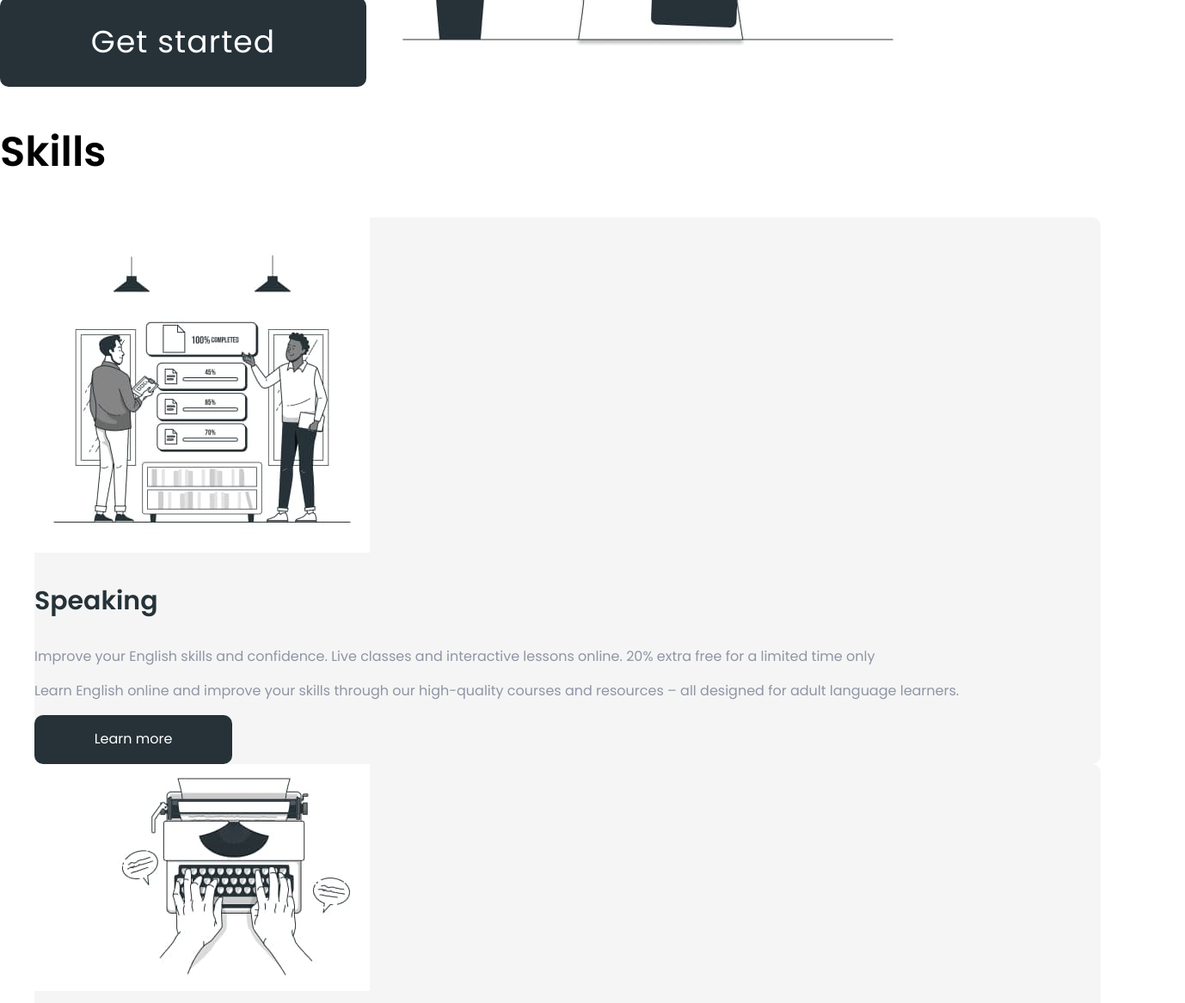
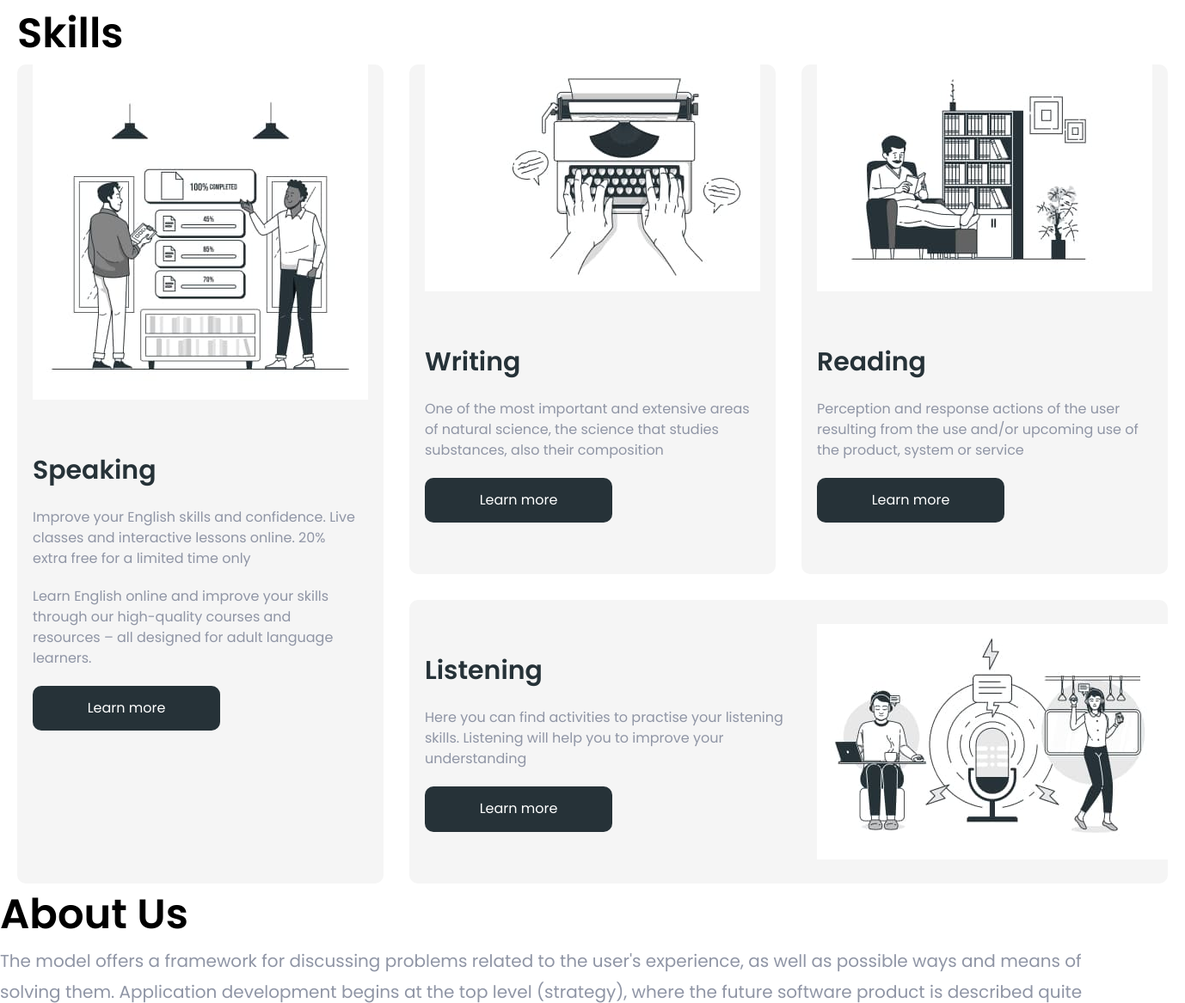
Before and after one commit to YablonskaTanya/Britlex, a plain HTML site: page index.html in a window 1280 px wide. Shown: the part 1041-2208 px from the top of the page at 86% size, 1378 px wide, since content can reach past the window. Drawn offline with nearby package versions, Linux system fonts and the light colour scheme.

Commit message:
добавляет разметку

```diff
--- a/css/styles.css
+++ b/css/styles.css
@@ -22,6 +22,17 @@ body {
   color: var(--primary-text-color);
   background-color: var(--primary-bg-color);
 }
+h1,
+h2,
+h3,
+p {
+  margin: 0;
+}
+
+ul {
+  margin: 0;
+  padding: 0;
+}
 
 .link,
 .list {
@@ -34,6 +45,7 @@ body {
   background-color: var(--accent-bg-color);
   border-radius: 10px;
   border-color: transparent;
+  cursor: pointer;
 }
 .title {
   font-weight: 600;
@@ -41,6 +53,10 @@ body {
   line-height: calc(72 / 48);
   color: var(--secondary-text-color);
 }
+
+/* .section {
+  outline: 2px tomato dotted;
+} */
 
 /* Header */
 
@@ -191,3 +207,64 @@ body {
   letter-spacing: 0.02em;
   color: inherit;
 }
+
+.parent {
+  display: grid;
+  grid-template-columns: repeat(3, 1fr);
+  grid-template-rows: repeat(1, 1fr);
+  grid-column-gap: 30px;
+  grid-row-gap: 30px;
+}
+
+.item-speaking {
+  grid-area: 1 / 1 / 3 / 2;
+}
+.iteam-writing {
+  grid-area: 1 / 2 / 2 / 3;
+}
+.iteam-reading {
+  grid-area: 1 / 3 / 2 / 4;
+}
+.iteam-listening {
+  grid-area: 2 / 2 / 3 / 4;
+  display: flex;
+  flex-direction: row-reverse;
+  align-items: center;
+}
+
+.skils-text-container {
+  padding: 60px 18px;
+}
+
+.container {
+  width: 1378px;
+  padding-left: 20px;
+  padding-right: 20px;
+  margin-left: auto;
+  margin-right: auto;
+}
+
+.skils-subtitle {
+  margin-bottom: 20px;
+}
+
+.skils-text + .skils-text {
+  margin-top: 20px;
+}
+
+.skils-button {
+  margin-top: 20px;
+}
+.item-speaking .skils-text {
+  width: 378px;
+}
+
+img {
+  display: block;
+  max-width: 100%;
+}
+
+.image {
+  margin-left: auto;
+  margin-right: auto;
+}
--- a/index.html
+++ b/index.html
@@ -3,11 +3,9 @@
   <head>
     <meta charset="UTF-8" />
     <meta http-equiv="X-UA-Compatible" content="IE=edge" />
-    <meta name="viewport" content="width=, initial-scale=1.0" />
+    <meta name="viewport" content="width=device-width, initial-scale=1.0" />
     <title>Britlex</title>
 
-    <link rel="preconnect" href="https://fonts.googleapis.com" />
-    <link rel="preconnect" href="https://fonts.gstatic.com" crossorigin />
     <link
       href="https://fonts.googleapis.com/css2?family=Poppins:wght@400;500;600&display=swap"
       rel="stylesheet"
@@ -38,7 +36,7 @@
     <main>
       <!-- hero -->
 
-      <section class="hero">
+      <section class="section hero">
         <h1 class="hero-title">Learn Any Foreign Language</h1>
         <p class="hero-text">
           With our teachers who write a program for each student, you will be able to make your
@@ -53,11 +51,13 @@
 
       <!-- skils -->
 
-      <section class="skils">
-        <h2 class="title">Skills</h2>
-        <ul class="list">
-          <li class="link skils-card">
-            <img src="./images/sharedgoals.jpg" width="390" alt="sharedgoals" />
+      <section class="section skils">
+        <div class="container">
+          <h2 class="title skils-title">Skills</h2>
+          <ul class="list parent">
+            <li class="link skils-card item-speaking">
+              <img class="image" src="./images/sharedgoals.jpg" width="390" alt="sharedgoals" />
+              <div class="skils-text-container">
                 <h3 class="skils-subtitle">Speaking</h3>
                 <p class="skils-text">
                   Improve your English skills and confidence. Live classes and interactive lessons
@@ -67,44 +67,52 @@
                   Learn English online and improve your skills through our high-quality courses and
                   resources – all designed for adult language learners.
                 </p>
-            <button class="button skils-button-first" type="button">Learn more</button>
+                <button class="button skils-button" type="button">Learn more</button>
+              </div>
             </li>
 
-          <li class="link skils-card">
-            <img src="./images/typewriter.jpg" width="390" alt="typewriter" />
+            <li class="link skils-card iteam-writing">
+              <img class="image" src="./images/typewriter.jpg" width="390" alt="typewriter" />
+              <div class="skils-text-container">
                 <h3 class="skils-subtitle">Writing</h3>
                 <p class="skils-text">
                   One of the most important and extensive areas of natural science, the science that
                   studies substances, also their composition
                 </p>
                 <button class="button skils-button" type="button">Learn more</button>
+              </div>
             </li>
 
-          <li class="link skils-card">
-            <img src="./images/bookshelves.jpg" width="390" alt="bookshelves" />
+            <li class="link skils-card iteam-reading">
+              <img class="image" src="./images/bookshelves.jpg" width="390" alt="bookshelves" />
+              <div class="skils-text-container">
                 <h3 class="skils-subtitle">Reading</h3>
                 <p class="skils-text">
-              Perception and response actions of the user resulting from the use and/or upcoming use
-              of the product, system or service
+                  Perception and response actions of the user resulting from the use and/or upcoming
+                  use of the product, system or service
                 </p>
                 <button class="button skils-button" type="button">Learn more</button>
+              </div>
             </li>
 
-          <li class="link skils-card">
-            <img src="./images/podcast.jpg" width="408" alt="podcast" />
+            <li class="link skils-card iteam-listening">
+              <img class="image" src="./images/podcast.jpg" width="408" alt="podcast" />
+              <div class="skils-text-container">
                 <h3 class="skils-subtitle">Listening</h3>
                 <p class="skils-text">
-              Here you can find activities to practise your listening skills. Listening will help
-              you to improve your understanding
+                  Here you can find activities to practise your listening skills. Listening will
+                  help you to improve your understanding
                 </p>
                 <button class="button skils-button" type="button">Learn more</button>
+              </div>
             </li>
           </ul>
+        </div>
       </section>
 
       <!-- about-us -->
 
-      <section class="about-us">
+      <section class="section about-us">
         <h2 class="title">About Us</h2>
         <p class="about-text">
           The model offers a framework for discussing problems related to the user's experience, as
@@ -136,7 +144,7 @@
 
       <!-- pricing -->
 
-      <section class="pricing">
+      <section class="section pricing">
         <h2 class="title">Pricing</h2>
         <ul class="list">
           <li class="link">
@@ -180,7 +188,7 @@
 
       <!-- contact-us -->
 
-      <section class="contact-us">
+      <section class="section contact-us">
         <!-- cottact-us-image -->
 
         <img src="./images/contact.jpg" width="425" alt="contact" />
```
Lines whose indentation alone changed are shown as unchanged.
